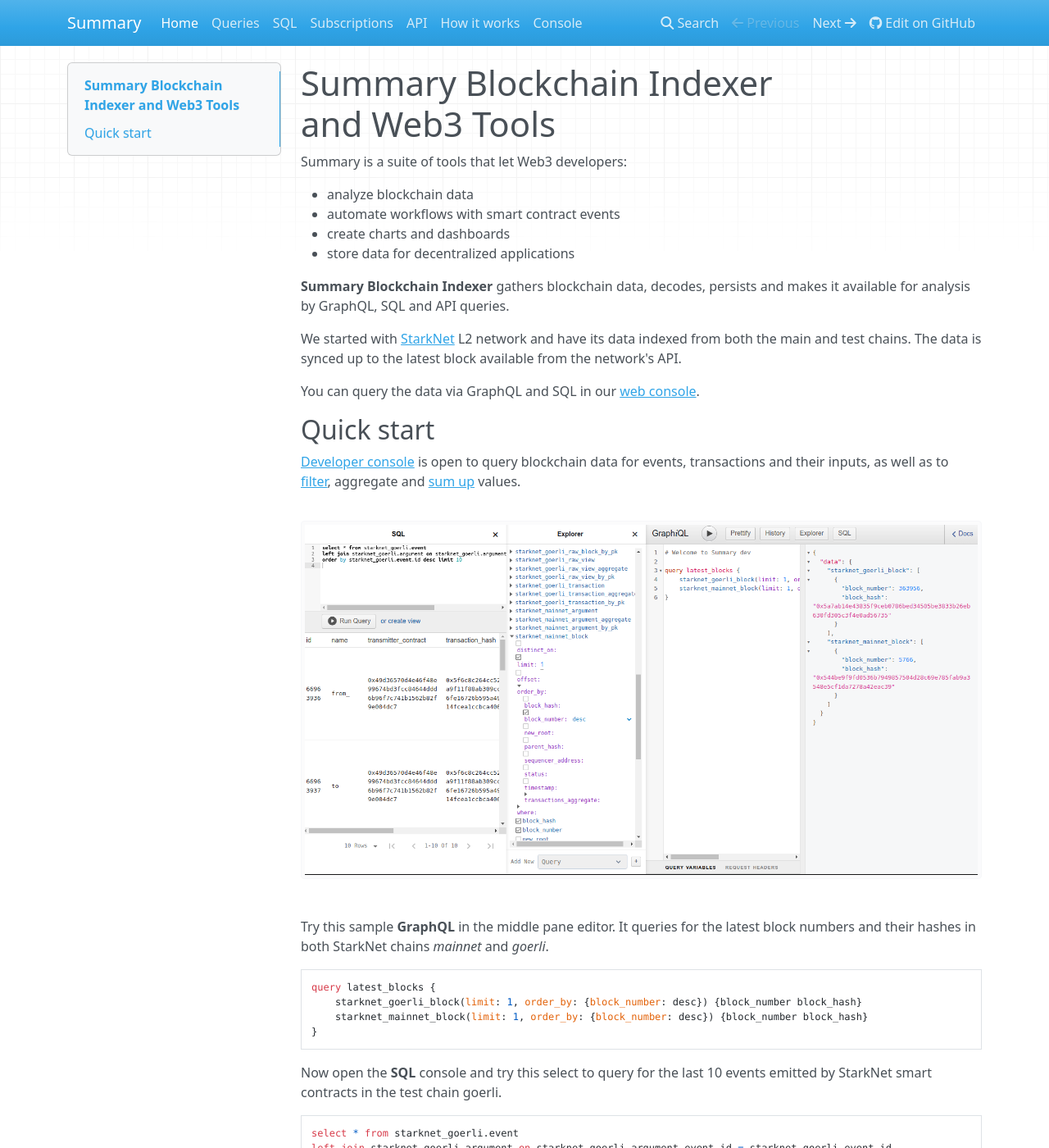
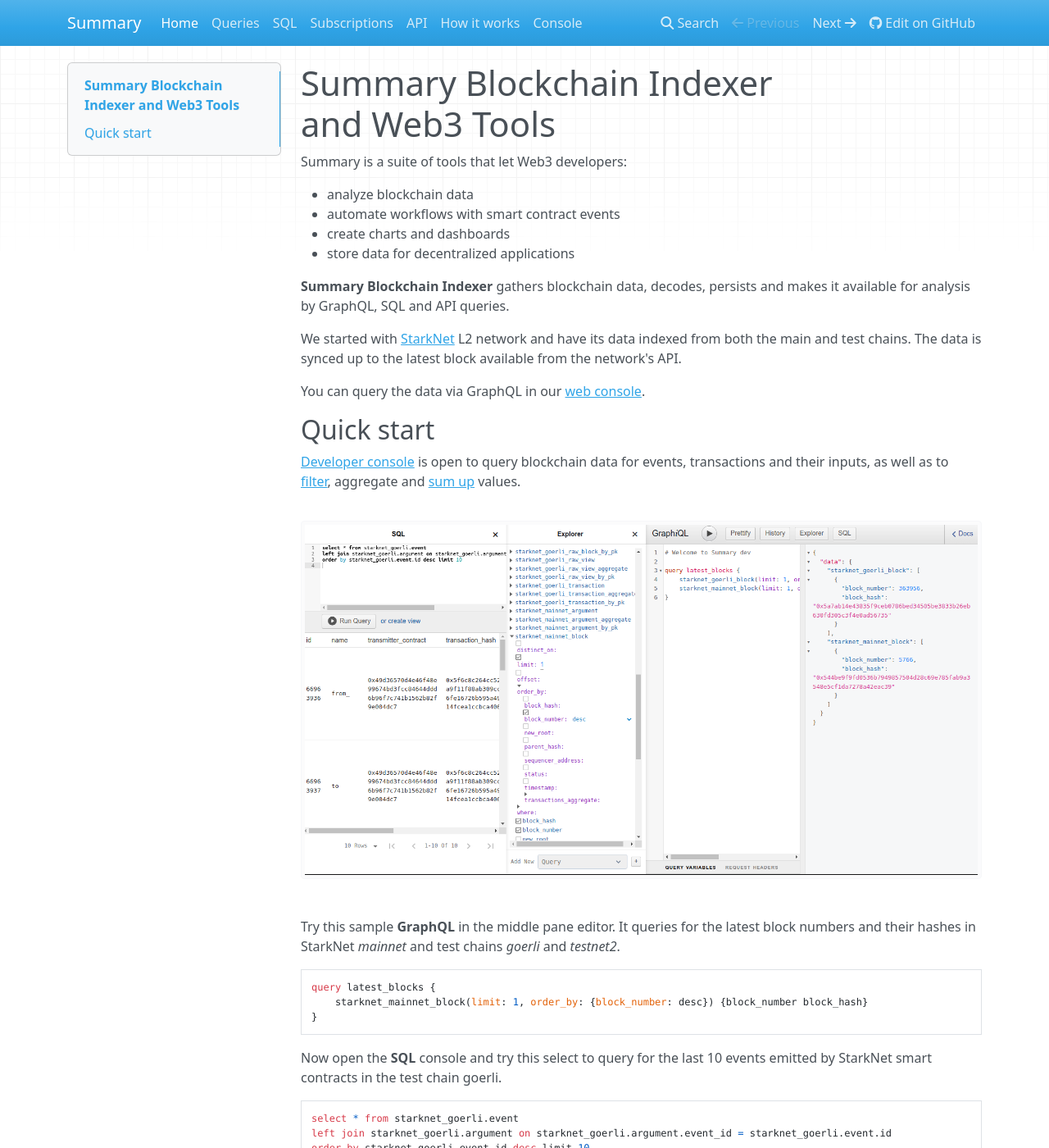
Before and after one commit to SummaryDev/documentation, an MkDocs documentation site: the page built from docs/index.md, in a window 1280 px wide and 1400 px high. Shown: the whole window at 82% size. Built offline with MkDocs 1.6.1, drawn with Linux system fonts in a browser that asks for light colours; nearby versions of some CDN libraries.

Commit message:
console to starknet-all.html, verbose deploy,

````diff
--- a/docs/index.md
+++ b/docs/index.md
@@ -16,12 +16,12 @@
 The data is synced up to the latest block available from the network's
 API.
 
-You can query the data via GraphQL and SQL in our
-[web console](../../console).
+You can query the data via GraphQL in our
+[web console](../../starknet-all.html).
 
 ## Quick start
 
-[Developer console](../../console) is open to query blockchain data for
+[Developer console](../../starknet-all.html) is open to query blockchain data for
 events, transactions and their inputs, as well as to
 [filter](queries.md#filter), aggregate and
 [sum up](queries.md#aggregation) values.
@@ -29,12 +29,11 @@
 ![Screenshot-graphiql](img/Screenshot-graphiql.png "GraphQL console")
 
 Try this sample **GraphQL** in the middle pane editor. It queries for
-the latest block numbers and their hashes in both StarkNet chains
-*mainnet* and *goerli*.
+the latest block numbers and their hashes in StarkNet *mainnet* and test
+chains *goerli* and *testnet2*.
 
 ```graphql
 query latest_blocks {
-    starknet_goerli_block(limit: 1, order_by: {block_number: desc}) {block_number block_hash}
     starknet_mainnet_block(limit: 1, order_by: {block_number: desc}) {block_number block_hash}
 }
 ```
--- a/mkdocs.yml
+++ b/mkdocs.yml
@@ -2,7 +2,7 @@
 site_url: https://summary.dev/docs
 repo_url: https://github.com/SummaryDev/documentation
 edit_uri: blob/main/docs
-site_description: Summary is a blockchain indexer for StarkNet and Ethereum and a suite of developer tools for Web3
+site_description: Summary is a blockchain indexer for StarkNet< Sui and Ethereum and a suite of developer tools for Web3
 copyright: !ENV [copyright, sha_short, namespace]
 
 theme:
@@ -19,4 +19,4 @@
     - Subscriptions: subscriptions.md
     - API: api.md
     - How it works: howitworks.md
-    - Console: https://summary.dev/console
+    - Console: https://summary.dev/starknet-all.html
````
Also changed, not shown: 1 other file.
